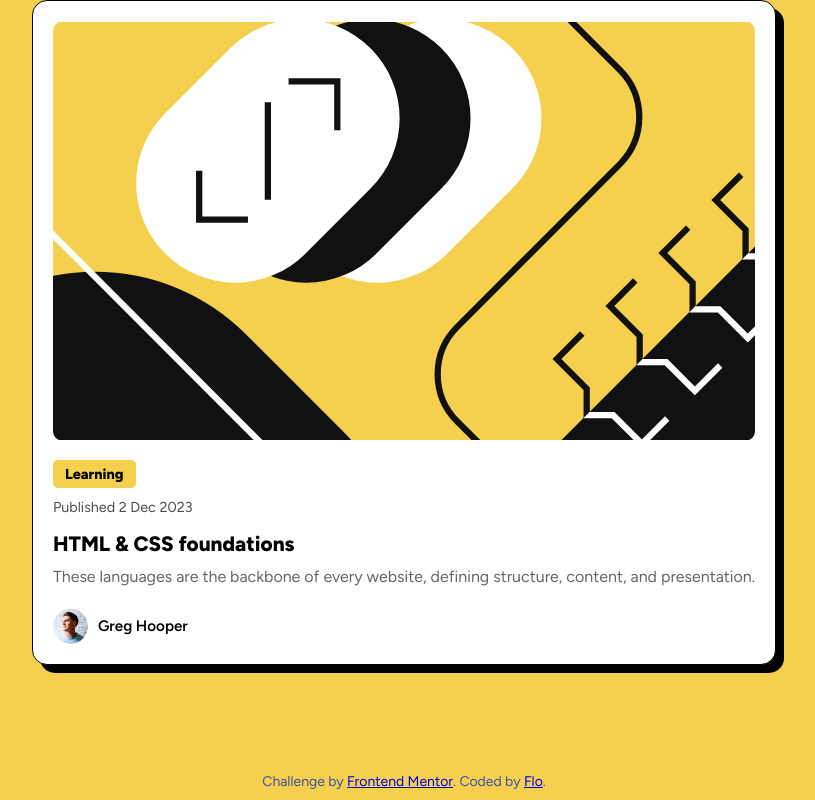
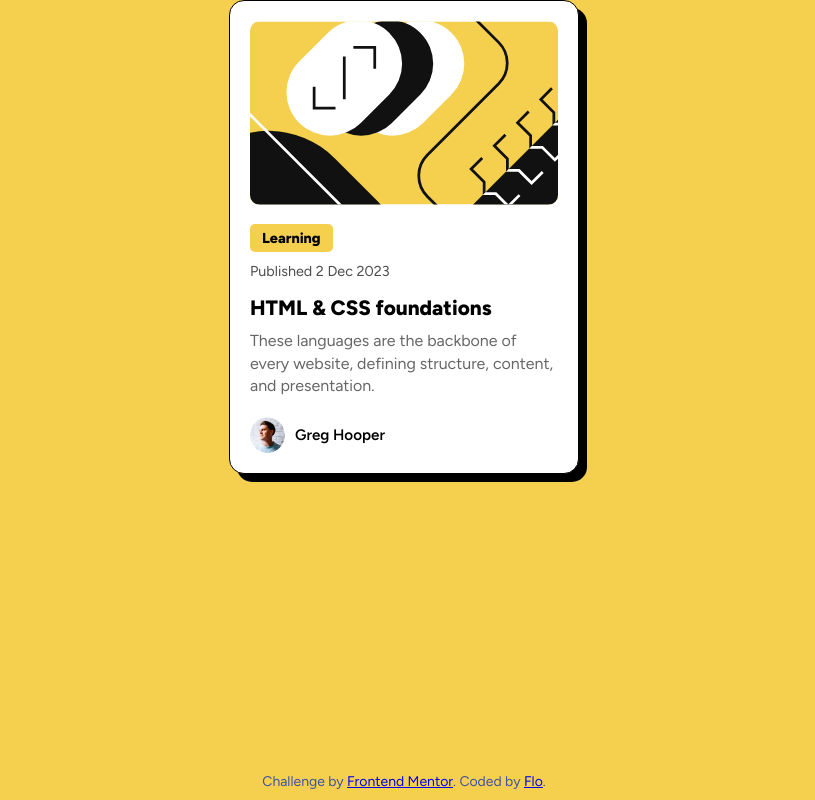
Before and after one commit to flozzy119/Blog-card, a plain HTML site: page index.html in a window 1280 px wide. Shown: the whole page, without its empty margins (236-1051 px from the left). Drawn offline with Linux system fonts and the light colour scheme.

Commit message:
Update style.css

```diff
--- a/style.css
+++ b/style.css
@@ -27,9 +27,10 @@ body {
   border: 1px solid black;
   box-shadow: 8px 8px 0px black;
   border-radius: 15px;
-  width: 350px
+  width: 350px;
+ padding:20px;
   margin-bottom:50px;
-  padding:20px;
+
 
 
 }
```
